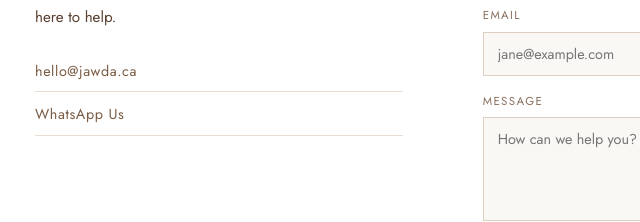
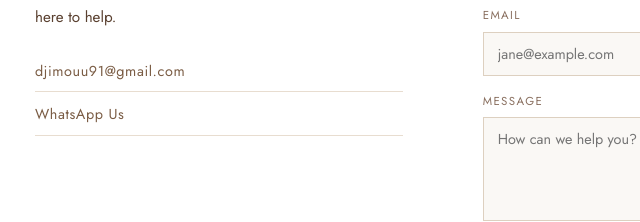
Before and after one commit to djimouu91/jawda-boutique, a plain HTML site: page index.html in a window 1280 px wide. Shown: the part 6449-6671 px from the top of the page, 87-727 px from the left. Drawn offline with nearby package versions, Linux system fonts and the light colour scheme; no server answers.

Commit message:
fix: Interac email -> djimouu91@gmail.com

```diff
--- a/index.html
+++ b/index.html
@@ -350,7 +350,7 @@
       <h2>Get in touch</h2>
       <p>Questions about sizing, delivery, or a product? We're here to help.</p>
       <div class="contact-links">
-        <a href="mailto:hello@jawda.ca">hello@jawda.ca</a>
+        <a href="mailto:djimouu91@gmail.com">djimouu91@gmail.com</a>
         <a href="#">WhatsApp Us</a>
       </div>
     </div>
@@ -539,7 +539,7 @@
         <div id="pm-interac" class="hidden">
           <div style="background:#faf8f5;border:1px solid #ddd0c0;border-radius:10px;padding:20px;text-align:center;margin:12px 0;">
             <p style="font-weight:600;color:#3b2314;margin-bottom:8px;">Pay with Interac e-Transfer</p>
-            <p style="font-size:.86rem;color:#8a7060;line-height:1.7;">Send your payment to <strong>hello@jawda.ca</strong><br/>
+            <p style="font-size:.86rem;color:#8a7060;line-height:1.7;">Send your payment to <strong>djimouu91@gmail.com</strong><br/>
             Include your order reference in the message.<br/>
             Orders are confirmed after payment is received.</p>
           </div>
```
Also changed, not shown: server/public/index.html (+2 -2 lines).
